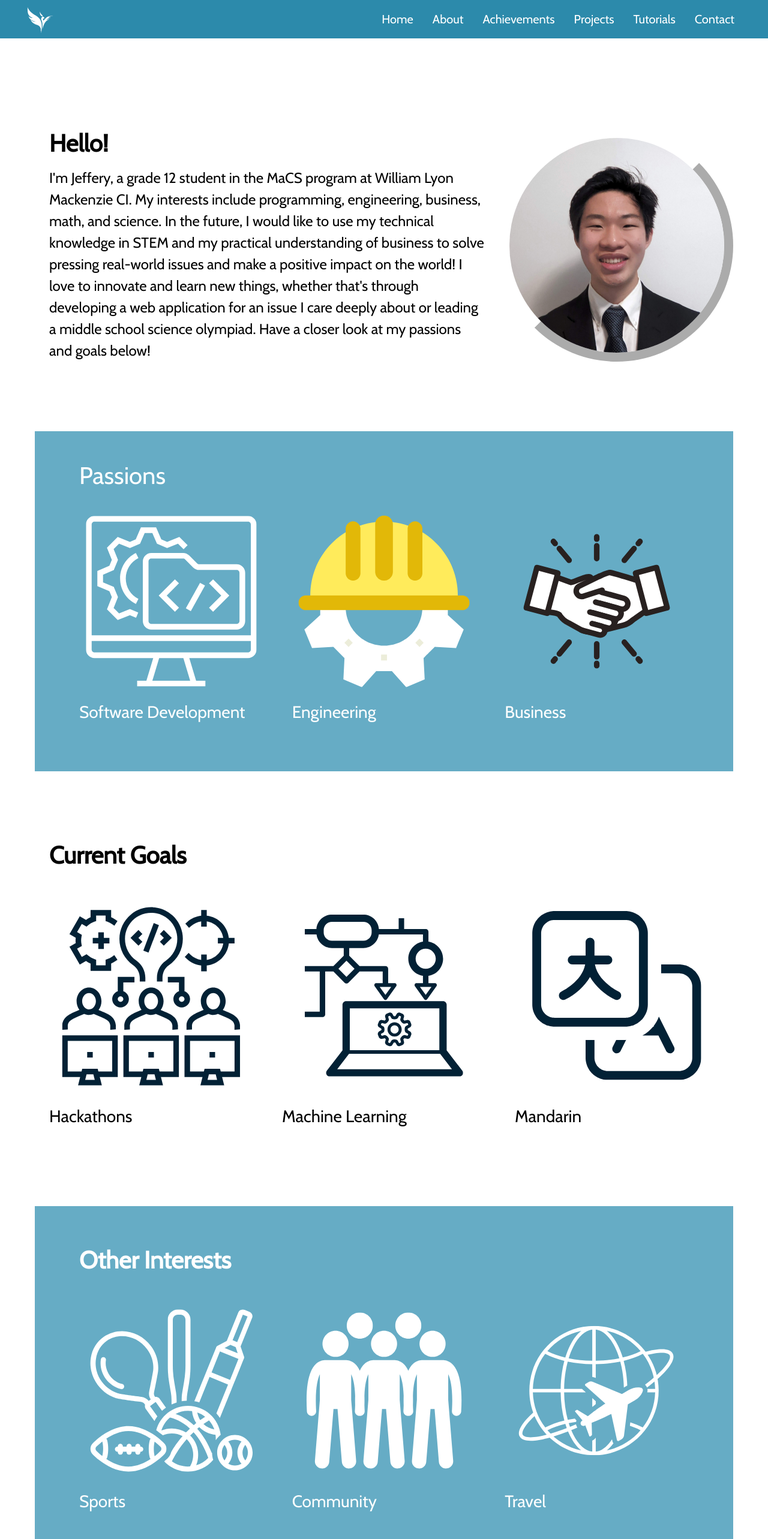
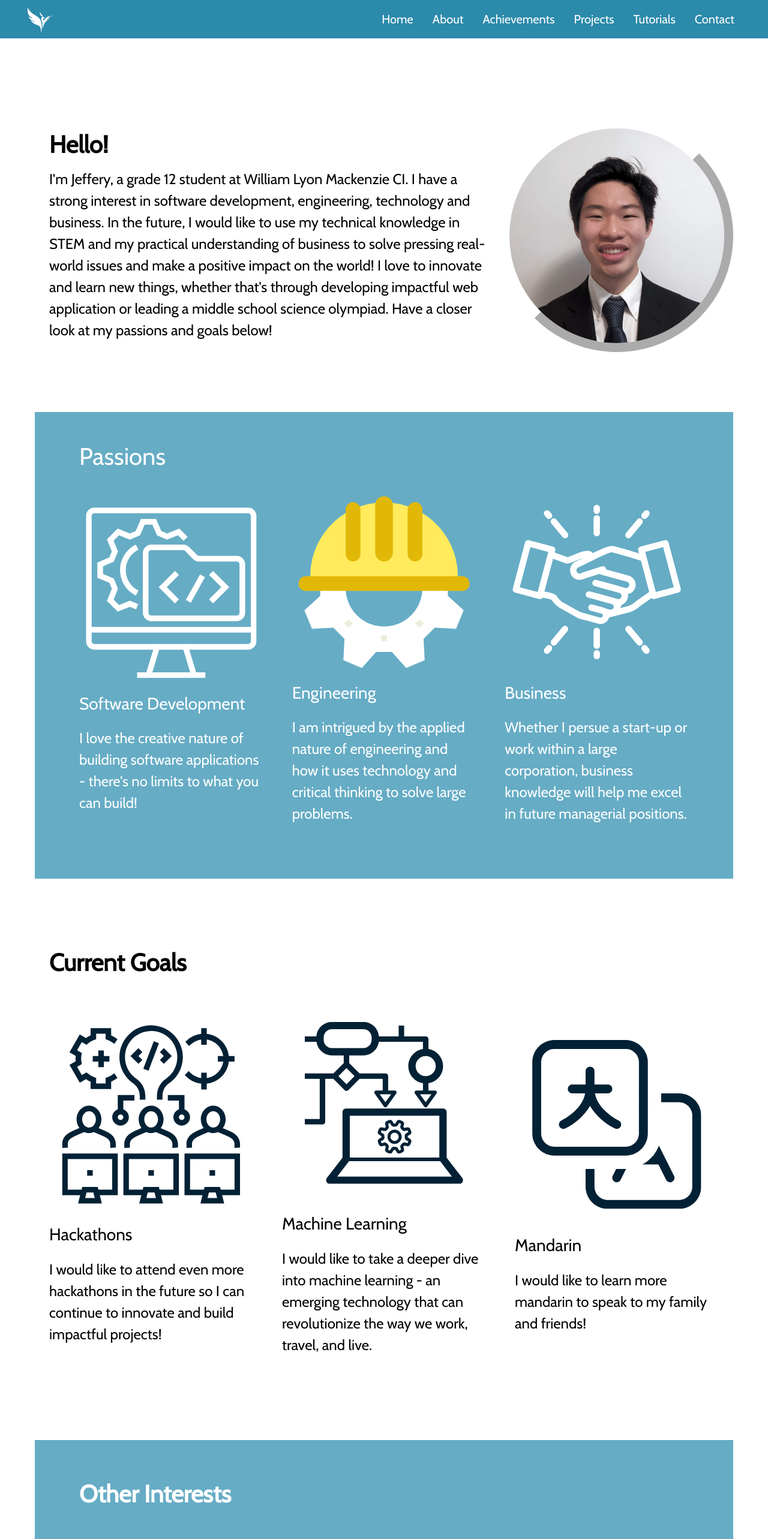
Before and after one commit to Jeffery05/jeffery05.github.io, a React (Create React App) app: page /about in a window 1280 px wide. Shown: the top 2566 px of the page at 60% size. Built offline with nearby package versions, Linux system fonts and the light colour scheme.

Commit message:
updated about me page

```diff
--- a/src/Components/about.jsx
+++ b/src/Components/about.jsx
@@ -35,14 +35,13 @@ export default function About() {
             <b>Hello!</b>
           </h1>
           <p>
-            I'm Jeffery, a grade 12 student in the MaCS program at William Lyon
-            Mackenzie CI. My interests include programming, engineering,
-            business, math, and science. In the future, I would like to use my
+            I'm Jeffery, a grade 12 student at William Lyon
+            Mackenzie CI. I have a strong interest in software development, engineering,
+            technology and business. In the future, I would like to use my
             technical knowledge in STEM and my practical understanding of
             business to solve pressing real-world issues and make a positive
             impact on the world! I love to innovate and learn new things,
-            whether that's through developing a web application for an issue I
-            care deeply about or leading a middle school science olympiad. Have
+            whether that's through developing impactful web application or leading a middle school science olympiad. Have
             a closer look at my passions and goals below!
           </p>
         </div>
@@ -62,7 +61,7 @@ export default function About() {
             className="rounded img-fluid"
           />
           <h3>Software Development</h3>
-          <p></p>
+          <p>I love the creative nature of building software applications - there's no limits to what you can build!</p>
         </div>
         <div className="col-md-4 logos">
           <img
@@ -73,6 +72,7 @@ export default function About() {
             className="rounded img-fluid"
           />
           <h3>Engineering</h3>
+          <p>I am intrigued by the applied nature of engineering and how it uses technology and critical thinking to solve large problems.</p>
         </div>
         <div className="col-md-4 logos">
           <img
@@ -83,6 +83,7 @@ export default function About() {
             className="rounded img-fluid"
           />
           <h3>Business</h3>
+          <p>Whether I persue a start-up or work within a large corporation, business knowledge will help me excel in future managerial positions.</p>
         </div>
       </div>
 
@@ -99,7 +100,7 @@ export default function About() {
             className="rounded img-fluid"
           />
           <h3>Hackathons</h3>
-          <p></p>
+          <p>I would like to attend even more hackathons in the future so I can continue to innovate and build impactful projects!</p>
         </div>
         <div className="col-md-4 logos">
           <img
@@ -110,16 +111,18 @@ export default function About() {
             className="rounded img-fluid"
           />
           <h3>Machine Learning</h3>
+          <p>I would like to take a deeper dive into machine learning - an emerging technology that can revolutionize the way we work, travel, and live.</p>
         </div>
         <div className="col-md-4 logos">
           <img
             src={mandarin}
             alt="Software Development"
-            width="100%"
+            width="100%"s
             height="100%"
             className="rounded img-fluid"
           />
           <h3>Mandarin</h3>
+          <p>I would like to learn more mandarin to speak to my family and friends!</p>
         </div>
       </div>
 
@@ -136,7 +139,7 @@ export default function About() {
             className="rounded img-fluid"
           />
           <h3>Sports</h3>
-          <p></p>
+          <p>I love to exercise and play sports, including soccer, badminton, and ultimate frisbee.</p>
         </div>
         <div className="col-md-4 logos">
           <img
@@ -147,6 +150,7 @@ export default function About() {
             className="rounded img-fluid"
           />
           <h3>Community</h3>
+          <p>In my spare time, I like to volunteer in the community by organizing events, working with children, and helping local museums.</p>
         </div>
         <div className="col-md-4 logos">
           <img
@@ -157,6 +161,7 @@ export default function About() {
             className="rounded img-fluid"
           />
           <h3>Travel</h3>
+          <p>I enjoy exploring new places and experiencing new cultures!</p>
         </div>
       </div>
 
```
Also changed, not shown: src/Components/images/Business.svg.
